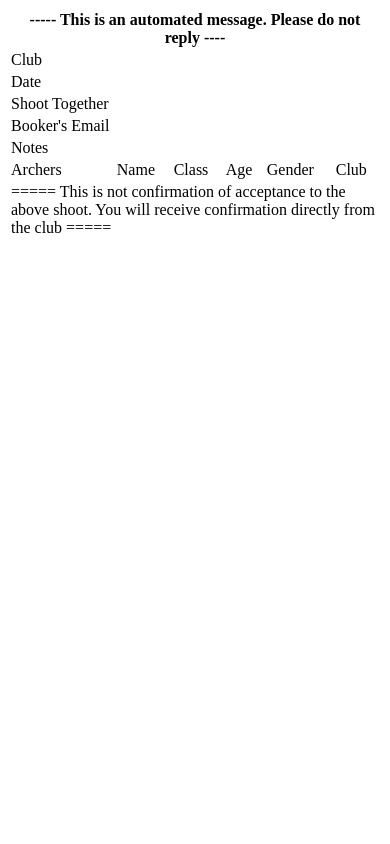
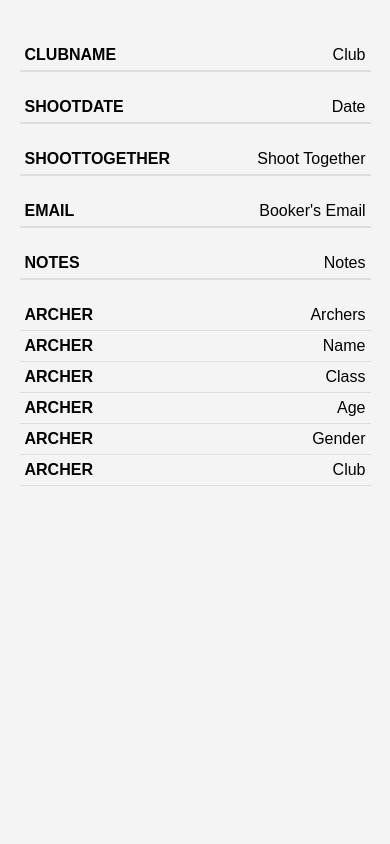
Before and after one commit to anwill/NFAS-API, a PHP site: template src/templates/confirmation.html.php in a window 390 px wide. Run offline with PHP 8.4, Linux system fonts and the light colour scheme; the template is opened without the code that fills it, so the values that code supplies are empty.

Commit message:
improve html email

```diff
--- a/src/templates/confirmation.html.php
+++ b/src/templates/confirmation.html.php
@@ -1,42 +1,190 @@
+<!DOCTYPE html>
 <html>
-    <body>
-        <table>
+<head>
+    <meta charset="utf-8">
+    <meta name="viewport" content="width=device-width, initial-scale=1.0">
+    <title>Lesson11 - step02</title>
+    <style>
+        html,
+        body,
+        table,
+        tbody,
+        tr,
+        td,
+        div,
+        p,
+        ul,
+        ol,
+        li,
+        h1,
+        h2,
+        h3,
+        h4,
+        h5,
+        h6 {
+            margin: 0;
+            padding: 0;
+        }
+        body {
+            margin: 0;
+            padding: 0;
+            font-size: 0;
+            line-height: 0;
+            -ms-text-size-adjust: 100%;
+            -webkit-text-size-adjust: 100%;
+        }
+        table {
+            border-spacing: 0;
+            mso-table-lspace: 0pt;
+            mso-table-rspace: 0pt;
+        }
+        table td {
+            border-collapse: collapse;
+        }
+        .ExternalClass {
+            width: 100%;
+        }
+        .ExternalClass,
+        .ExternalClass p,
+        .ExternalClass span,
+        .ExternalClass font,
+        .ExternalClass td,
+        .ExternalClass div {
+            line-height: 100%;
+        }
+        /* Outermost container in Outlook.com */
+        .ReadMsgBody {
+            width: 100%;
+        }
+        img {
+            -ms-interpolation-mode: bicubic;
+        }
+        h1,
+        h2,
+        h3,
+        h4,
+        h5,
+        h6 {
+            font-family: Arial;
+        }
+        h1 {
+            font-size: 28px;
+            line-height: 32px;
+            padding-top: 10px;
+            padding-bottom: 24px;
+        }
+        h2 {
+            font-size: 24px;
+            line-height: 28px;
+            padding-top: 10px;
+            padding-bottom: 20px;
+        }
+        h3 {
+            font-size: 20px;
+            line-height: 24px;
+            padding-top: 10px;
+            padding-bottom: 16px;
+        }
+        p {
+            font-size: 16px;
+            line-height: 20px;
+            font-family: Georgia, Arial, sans-serif;
+        }
+    </style>
+
+    <style>
+        .container600 {
+            width: 600px;
+            max-width: 100%;
+        }
+        @media all and (max-width: 599px) {
+            .container600 {
+                width: 100% !important;
+            }
+
+
+            .smarttable {
+                border: 0;
+            }
+            .smarttable thead {
+                display:none;
+                border: none;
+                clip: rect(0 0 0 0);
+                height: 0px;
+                margin: 0px;
+                overflow: hidden;
+                padding: 0;
+                max-width:0px;
+                max-height:0px;
+            }
+            .smarttable tr {
+                display: block;
+                width:90%;
+                margin:20px auto;
+            }
+            .smarttable td {
+                border-bottom: 1px solid #ddd;
+                display: block;
+                font-size: 15px;
+                text-align: right;
+            }
+            .smarttable td:before {
+                content: attr(data-label);
+                float: left;
+                font-weight: bold;
+                text-transform: uppercase;
+            }
+        }
+    </style>
+
+    <!--[if gte mso 9]>
+    <style>
+        .ol {
+            width: 100%;
+        }
+    </style>
+    <![endif]-->
+
+</head>
+<body style="background-color:#F4F4F4;">
+    <div align="center">
+        <table class="smarttable" width="100%" cellpadding="0" cellspacing="0" style="min-width:100%;">
             <tr>
-                <th colspan="6">----- This is an automated message. Please do not reply ----</th>
+                <th colspan="6">This is an automated message. Please do not reply</th>
             </tr>
             <tr>
-                <td>Club</td>
+                <td data-label="clubName" valign="top" style="padding:5px; font-family: Arial,sans-serif; font-size: 16px; line-height:20px;">Club</td>
                 <td colspan="5"><?=$this->e($club_name)?></td>
             </tr>
             <tr>
-                <td>Date</td>
+                <td data-label="shootDate" valign="top" style="padding:5px; font-family: Arial,sans-serif; font-size: 16px; line-height:20px;">Date</td>
                 <td colspan="5"><?=$this->e($shoot_date)?></td>
             </tr>
             <?php if ($shoot_days) { ?>
                 <tr>
-                    <td>Shoot Days</td>
+                    <td data-label="shootDays" valign="top" style="padding:5px; font-family: Arial,sans-serif; font-size: 16px; line-height:20px;">Shoot Days</td>
                     <td colspan="5"><?=$this->e($shoot_days)?></td>
                 </tr>
             <?php } ?>
             <tr>
-                <td>Shoot Together</td>
+                <td data-label="shootTogether" valign="top" style="padding:5px; font-family: Arial,sans-serif; font-size: 16px; line-height:20px;">Shoot Together</td>
                 <td colspan="5"><?=$this->e($shoot_together)?></td>
             </tr>
             <tr>
-                <td>Booker's Email</td>
+                <td data-label="Email" valign="top" style="padding:5px; font-family: Arial,sans-serif; font-size: 16px; line-height:20px;">Booker's Email</td>
                 <td colspan="5"><?=$this->e($email)?></td>
             </tr>
             <tr>
-                <td>Notes</td>
+                <td data-label="Notes" valign="top" style="padding:5px; font-family: Arial,sans-serif; font-size: 16px; line-height:20px;">Notes</td>
                 <td colspan="5"><?=$this->e($notes)?></td>
             </tr>
             <tr>
-                <td>Archers</td>
-                <td>Name</td>
-                <td>Class</td>
-                <td>Age</td>
-                <td>Gender</td>
-                <td>Club</td>
+                <td data-label="Archer" valign="top" style="padding:5px; font-family: Arial,sans-serif; font-size: 16px; line-height:20px;">Archers</td>
+                <td data-label="Archer" valign="top" style="padding:5px; font-family: Arial,sans-serif; font-size: 16px; line-height:20px;">Name</td>
+                <td data-label="Archer" valign="top" style="padding:5px; font-family: Arial,sans-serif; font-size: 16px; line-height:20px;">Class</td>
+                <td data-label="Archer" valign="top" style="padding:5px; font-family: Arial,sans-serif; font-size: 16px; line-height:20px;">Age</td>
+                <td data-label="Archer" valign="top" style="padding:5px; font-family: Arial,sans-serif; font-size: 16px; line-height:20px;">Gender</td>
+                <td data-label="Archer" valign="top" style="padding:5px; font-family: Arial,sans-serif; font-size: 16px; line-height:20px;">Club</td>
             </tr>
             <?php foreach ($archers as $a) { ?>
             <tr>
@@ -48,11 +196,11 @@
                 <td><?=$this->e($a['club'])?></td>
             <?php } ?>
             <tr>
-                <td colspan="7">===== This is not confirmation of acceptance to the above shoot. You will receive confirmation directly from the club =====</td>
+                <th colspan="6">This is not confirmation of acceptance to the above shoot. You will receive confirmation directly from the club</th>
             </tr>
         </table>
 
+    </div>
 
-
-    </body>
+</body>
 </html>
```
